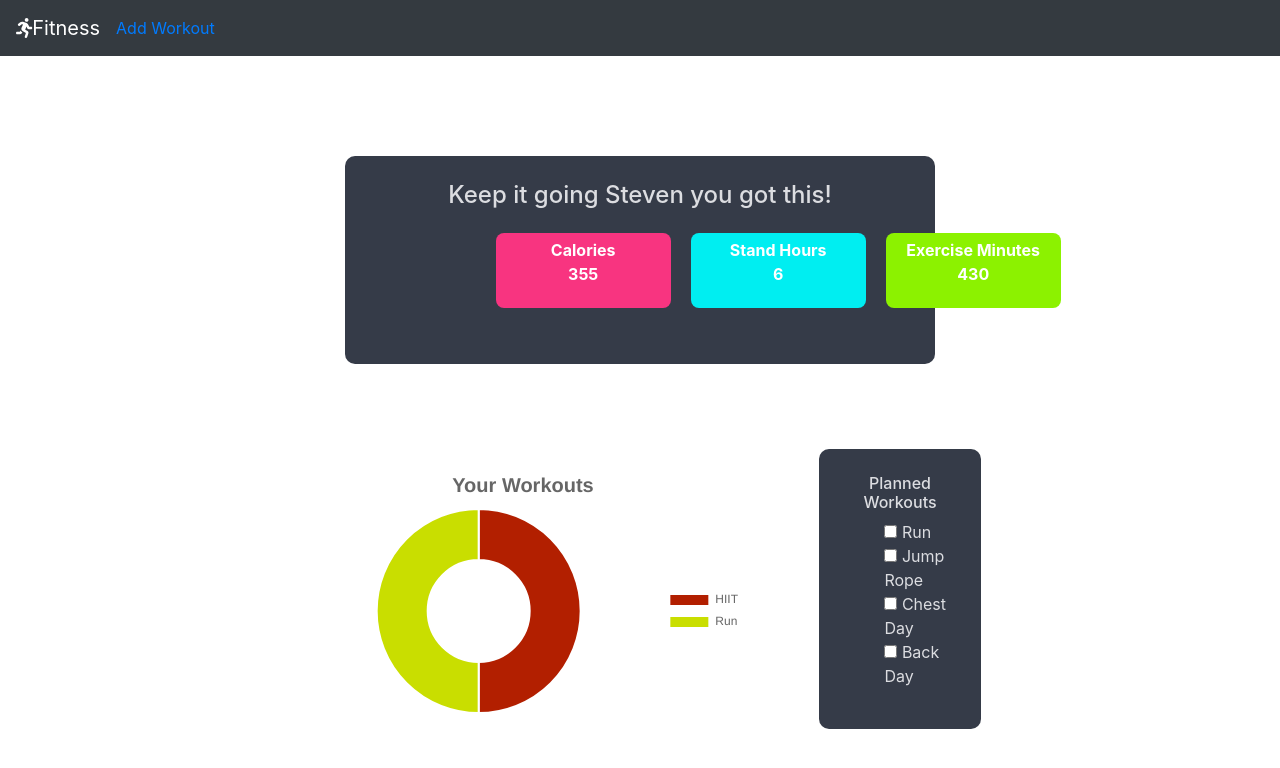
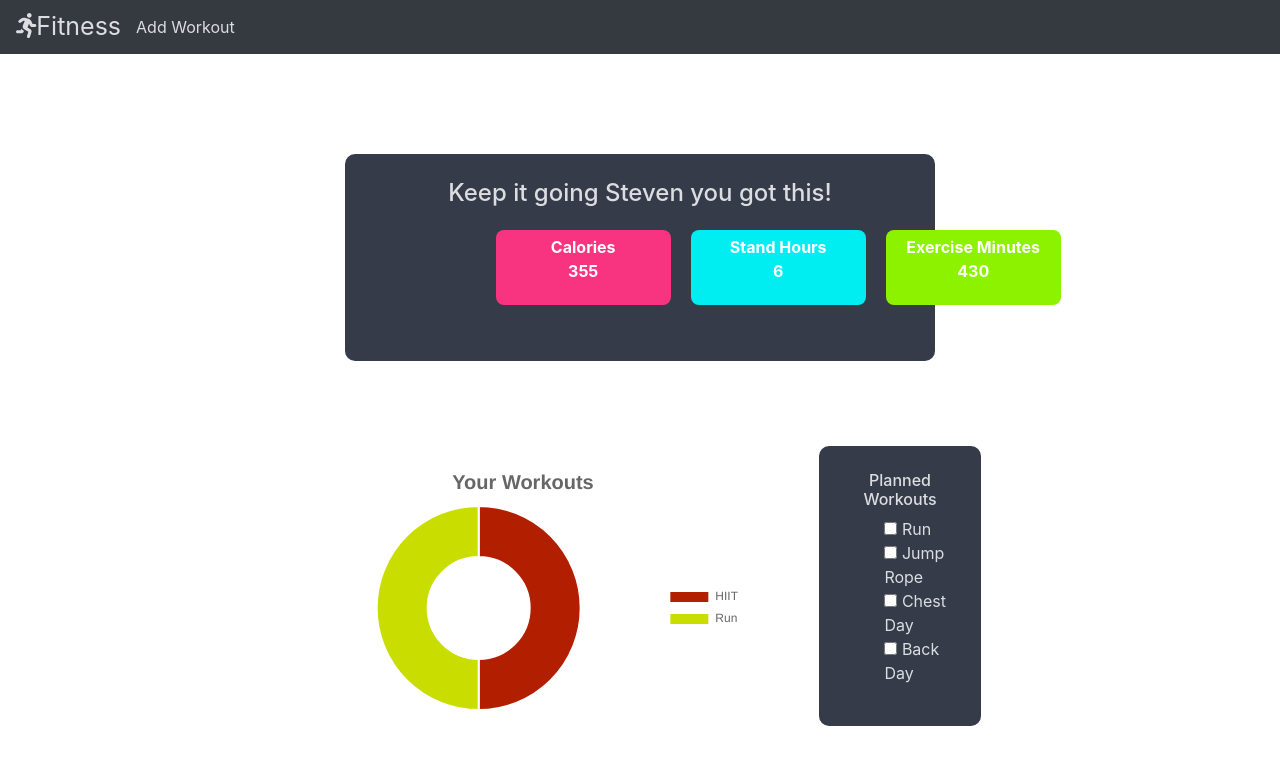
Before and after one commit to Dev-Steven/fitness, a React (Create React App) app: page / in a window 1280 px wide. Shown: the top 768 px of the page. Built offline with nearby package versions, Linux system fonts and the light colour scheme.

Commit message:
changed addworkout link color and fixed logo link

```diff
--- a/src/components/Navbar/Navbar.js
+++ b/src/components/Navbar/Navbar.js
@@ -3,6 +3,7 @@ import Navbar from 'react-bootstrap/Navbar';
 import Nav from 'react-bootstrap/Nav';
 import { Link } from 'react-router-dom';
 
+import './Navbar.scss';
 import { FontAwesomeIcon } from '@fortawesome/react-fontawesome';
 import { faRunning } from '@fortawesome/free-solid-svg-icons';
 
@@ -10,13 +11,15 @@ const NavBar = () => {
 	return (
 		<div>
 			<Navbar bg='dark' variant='dark'>
-				<Navbar.Brand href='/'>
+				<Link className='link brand' to='/'>
 					<FontAwesomeIcon icon={faRunning} />
 					Fitness
-				</Navbar.Brand>
-				<Nav className='mr-auto'>
+				</Link>
+				<Nav className='mr-auto' variant='light'>
 					{/* <Nav.Link href='/addworkout'>Add Workout</Nav.Link>  */}
-					<Link to='/addworkout'>Add Workout</Link>
+					<Link className='link' to='/addworkout'>
+						Add Workout
+					</Link>
 				</Nav>
 			</Navbar>
 		</div>
--- /dev/null
+++ b/src/components/Navbar/Navbar.scss
@@ -0,0 +1,15 @@
+@import '../Dashboard/Dashboard.scss';
+
+.brand {
+	font-size: 25px;
+	margin-right: 15px;
+}
+
+.link {
+	color: $text-color;
+}
+
+.link:hover {
+	color: $text-color;
+	text-decoration: none;
+}
```
Also changed, not shown: 1 other file (tests, documents, lock files or other folders).
